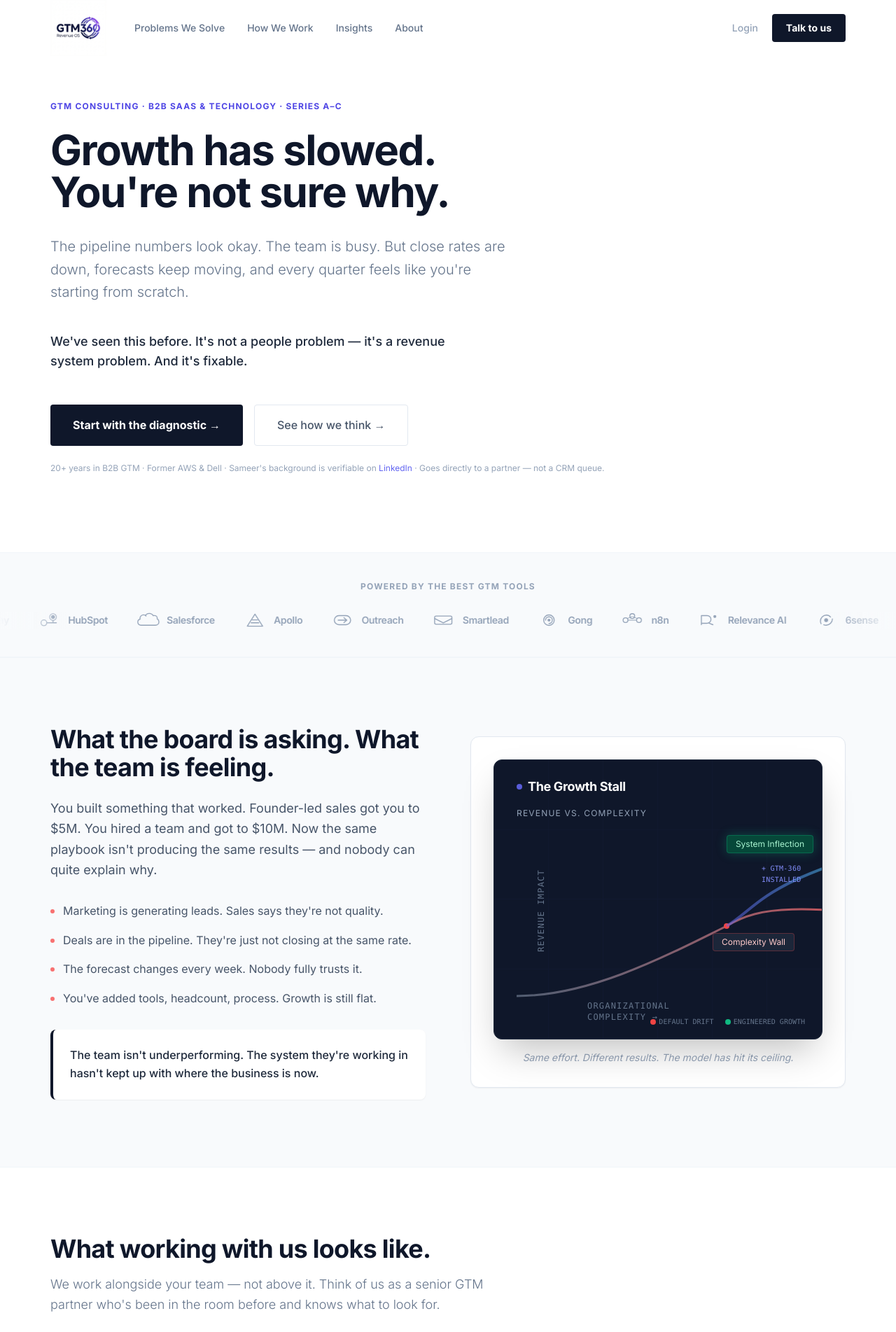
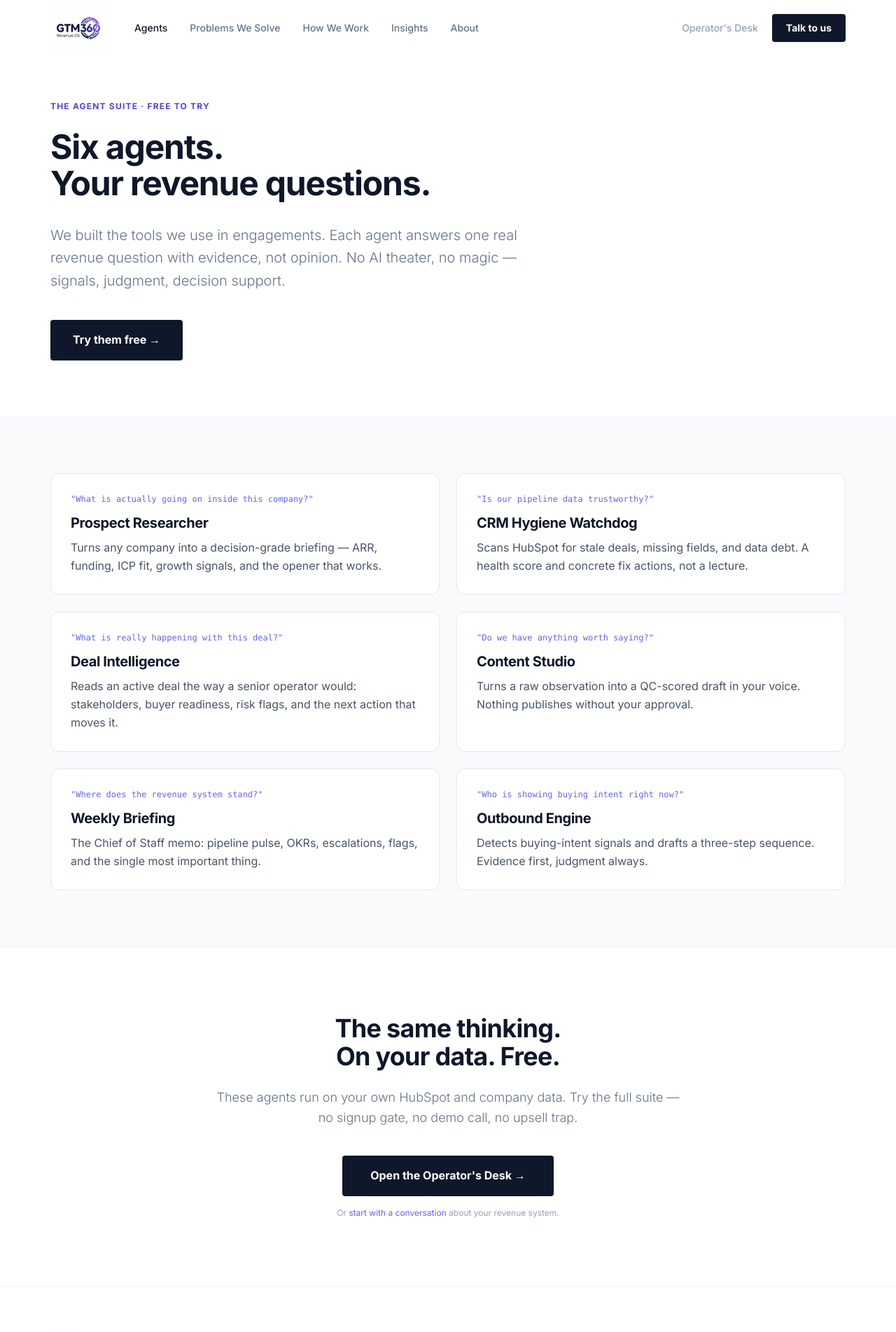
Before and after one commit to sameerjoshy/gtm-360-website, a React (Vite) app: page /agents in a window 1280 px wide. Before the commit this address led to /. Shown: the top 1903 px of the page at 70% size. Built offline with nearby package versions, Linux system fonts and the light colour scheme.

Commit message:
Add Agent Suite: agents page, home section, nav + footer links to hq.gtm-360.com, free-to-try CTAs

```diff
--- a/prerender.mjs
+++ b/prerender.mjs
@@ -19,6 +19,7 @@ const routes = [
     '/about',
     '/contact',
     '/how-we-work',
+    '/agents',
     '/problems',
     '/problems/stalled-growth',
     '/problems/pipeline-conversion',
--- a/src/App.jsx
+++ b/src/App.jsx
@@ -8,6 +8,7 @@ import Contact from './pages/Contact';
 import HowWeWork from './pages/HowWeWork';
 import Problems from './pages/Problems';
 import Insights from './pages/Insights';
+import Agents from './pages/Agents';
 
 // Engagement
 import StartHere from './pages/StartHere';
@@ -62,6 +63,7 @@ export function AppRoutes() {
                 <Route path="/problems/pipeline-conversion" element={<PipelineConversion />} />
                 <Route path="/problems/forecast-volatility" element={<ForecastVolatility />} />
                 <Route path="/insights" element={<Insights />} />
+                <Route path="/agents" element={<Agents />} />
                 <Route path="/insights/case-studies/:slug" element={<CaseStudyPost />} />
                 <Route path="/insights/:slug" element={<InsightPost />} />
                 <Route path="/start-here" element={<StartHere />} />
--- a/src/components/Footer.jsx
+++ b/src/components/Footer.jsx
@@ -28,6 +28,8 @@ const Footer = () => {
                     <div>
                         <p className="text-xs font-bold text-slate-400 uppercase tracking-widest mb-4">Work</p>
                         <div className="space-y-3">
+                            <Link to="/agents" className="block text-sm text-slate-500 hover:text-slate-900 transition-colors">The Agent Suite</Link>
+                            <a href="https://hq.gtm-360.com" className="block text-sm text-slate-500 hover:text-slate-900 transition-colors">Try the Agents →</a>
                             <Link to="/start-here" className="block text-sm text-slate-500 hover:text-slate-900 transition-colors">Start Here</Link>
                             <Link to="/gtm-consulting" className="block text-sm text-slate-500 hover:text-slate-900 transition-colors">GTM Consulting</Link>
                             <Link to="/b2b-sales-consulting" className="block text-sm text-slate-500 hover:text-slate-900 transition-colors">B2B Sales Consulting</Link>
--- a/src/components/Header.jsx
+++ b/src/components/Header.jsx
@@ -4,6 +4,7 @@ import logo from '../assets/logo.png';
 import { Menu, X } from 'lucide-react';
 
 const navLinks = [
+    { to: "/agents", label: "Agents" },
     { to: "/problems", label: "Problems We Solve" },
     { to: "/how-we-work", label: "How We Work" },
     { to: "/insights", label: "Insights" },
@@ -44,9 +45,9 @@ const Header = () => {
                 </div>
 
                 <div className="hidden md:flex items-center gap-5">
-                    <a href="https://app.gtm-360.com"
+                    <a href="https://hq.gtm-360.com"
                         className="text-sm text-slate-400 hover:text-slate-700 transition-colors font-medium">
-                        Login
+                        Operator's Desk
                     </a>
                     <Link to="/start-here"
                         className="bg-slate-900 text-white px-5 py-2.5 rounded text-sm font-bold hover:bg-slate-700 transition-all">
@@ -68,7 +69,7 @@ const Header = () => {
                         </Link>
                     ))}
                     <div className="pt-6 flex flex-col gap-3">
-                        <a href="https://app.gtm-360.com" className="text-base font-medium text-slate-400 py-2">Login</a>
+                        <a href="https://hq.gtm-360.com" className="text-base font-medium text-slate-400 py-2">Operator's Desk</a>
                         <Link to="/start-here" className="bg-slate-900 text-white text-center py-3.5 rounded font-bold">Start diagnostic →</Link>
                     </div>
                 </div>
--- /dev/null
+++ b/src/pages/Agents.jsx
@@ -0,0 +1,131 @@
+import React from 'react';
+import { Helmet } from 'react-helmet-async';
+import SEO from '../components/SEO';
+
+const agents = [
+    {
+        name: 'Prospect Researcher',
+        question: 'What is actually going on inside this company?',
+        what: 'Turns any company into a decision-grade briefing — ARR, funding, ICP fit, growth signals, and the opener that works.',
+        free: true,
+    },
+    {
+        name: 'CRM Hygiene Watchdog',
+        question: 'Is our pipeline data trustworthy?',
+        what: 'Scans HubSpot for stale deals, missing fields, and data debt. A health score and concrete fix actions, not a lecture.',
+        free: true,
+    },
+    {
+        name: 'Deal Intelligence',
+        question: 'What is really happening with this deal?',
+        what: 'Reads an active deal the way a senior operator would: stakeholders, buyer readiness, risk flags, and the next action that moves it.',
+        free: true,
+    },
+    {
+        name: 'Content Studio',
+        question: 'Do we have anything worth saying?',
+        what: 'Turns a raw observation into a QC-scored draft in your voice. Nothing publishes without your approval.',
+        free: true,
+    },
+    {
+        name: 'Weekly Briefing',
+        question: 'Where does the revenue system stand?',
+        what: 'The Chief of Staff memo: pipeline pulse, OKRs, escalations, flags, and the single most important thing.',
+        free: true,
+    },
+    {
+        name: 'Outbound Engine',
+        question: 'Who is showing buying intent right now?',
+        what: 'Detects buying-intent signals and drafts a three-step sequence. Evidence first, judgment always.',
+        free: true,
+    },
+];
+
+const AgentsPage = () => {
+    return (
+        <div className="font-sans text-slate-900 selection:bg-indigo-100 selection:text-indigo-900">
+            <SEO
+                title="The Agent Suite | GTM-360"
+                description="Six revenue agents, free to try. Prospect research, CRM hygiene, deal intelligence, content, weekly briefings, and outbound — all on your own data."
+                canonical="https://gtm-360.com/agents"
+            />
+            <Helmet>
+                <script type="application/ld+json">
+                    {JSON.stringify({
+                        "@context": "https://schema.org",
+                        "@type": "Service",
+                        "name": "GTM-360 Agent Suite",
+                        "provider": { "@type": "Organization", "name": "GTM-360" },
+                        "description": "Six revenue agents free to try: prospect researcher, CRM hygiene, deal intelligence, content studio, weekly briefing, outbound engine.",
+                    })}
+                </script>
+            </Helmet>
+
+            {/* HERO */}
+            <section className="pt-36 pb-20 bg-white">
+                <div className="container max-w-3xl">
+                    <p className="text-xs font-bold text-indigo-600 uppercase tracking-widest mb-6">
+                        The Agent Suite · Free to try
+                    </p>
+                    <h1 className="text-5xl font-bold tracking-tight mb-8 text-slate-900 leading-[1.08]">
+                        Six agents.
+                        <br />
+                        Your revenue questions.
+                    </h1>
+                    <p className="text-xl text-slate-500 mb-10 max-w-2xl font-light leading-relaxed">
+                        We built the tools we use in engagements. Each agent answers one real
+                        revenue question with evidence, not opinion. No AI theater, no magic —
+                        signals, judgment, decision support.
+                    </p>
+                    <a
+                        href="https://hq.gtm-360.com"
+                        className="inline-flex items-center justify-center bg-slate-900 text-white px-8 py-4 rounded font-bold hover:bg-slate-700 transition-all"
+                    >
+                        Try them free →
+                    </a>
+                </div>
+            </section>
+
+            {/* AGENTS GRID */}
+            <section className="py-20 bg-slate-50 border-y border-slate-100">
+                <div className="container max-w-5xl">
+                    <div className="grid grid-cols-1 md:grid-cols-2 gap-6">
+                        {agents.map((a) => (
+                            <div key={a.name} className="bg-white border border-slate-200 rounded-xl p-7 hover:border-indigo-200 hover:shadow-sm transition-all">
+                                <p className="text-xs font-mono text-indigo-500 mb-3">"{a.question}"</p>
+                                <h3 className="text-xl font-bold text-slate-900 mb-2">{a.name}</h3>
+                                <p className="text-slate-600 leading-relaxed">{a.what}</p>
+                            </div>
+                        ))}
+                    </div>
+                </div>
+            </section>
+
+            {/* CTA */}
+            <section className="py-24 bg-white">
+                <div className="container max-w-3xl text-center">
+                    <h2 className="text-3xl md:text-4xl font-bold text-slate-900 mb-6 leading-tight">
+                        The same thinking.
+                        <br />
+                        On your data. Free.
+                    </h2>
+                    <p className="text-lg text-slate-500 mb-10 max-w-2xl mx-auto font-light leading-relaxed">
+                        These agents run on your own HubSpot and company data. Try the full suite —
+                        no signup gate, no demo call, no upsell trap.
+                    </p>
+                    <a
+                        href="https://hq.gtm-360.com"
+                        className="inline-flex items-center justify-center bg-slate-900 text-white px-10 py-4 rounded font-bold hover:bg-slate-700 transition-all"
+                    >
+                        Open the Operator's Desk →
+                    </a>
+                    <p className="mt-4 text-xs text-slate-400">
+                        Or <a href="/start-here" className="text-indigo-500 hover:underline">start with a conversation</a> about your revenue system.
+                    </p>
+                </div>
+            </section>
+        </div>
+    );
+};
+
+export default AgentsPage;
--- a/src/pages/Home.jsx
+++ b/src/pages/Home.jsx
@@ -157,6 +157,44 @@ const Home = () => {
                 </div>
             </section>
 
+            {/* AGENT SUITE */}
+            <section className="py-24 bg-white">
+                <div className="container max-w-5xl">
+                    <div className="max-w-xl mb-14">
+                        <p className="text-xs font-bold text-indigo-600 uppercase tracking-widest mb-4">The Agent Suite · Free to try</p>
+                        <h2 className="text-3xl font-bold text-slate-900 mb-4">
+                            The same thinking we use in engagements. On your data.
+                        </h2>
+                        <p className="text-slate-500 font-light">
+                            Six revenue agents answer the questions your team is already asking — with evidence, not opinion. No signup gate. No demo call.
+                        </p>
+                    </div>
+                    <div className="grid grid-cols-1 md:grid-cols-3 gap-6">
+                        {[
+                            ["Prospect Researcher", "A company becomes a briefing: ARR, ICP fit, funding, signals, and the opener that works."],
+                            ["CRM Hygiene Watchdog", "Stale deals, missing fields, data debt. A health score and the fixes — not a lecture."],
+                            ["Deal Intelligence", "Stakeholders, buyer readiness, risk flags, and the next action that moves a deal."],
+                            ["Content Studio", "Raw observation to a QC-scored draft in your voice. Nothing publishes without your call."],
+                            ["Weekly Briefing", "Pipeline pulse, OKRs, flags, and the one thing that matters — every week."],
+                            ["Outbound Engine", "Buying-intent signals become a three-step sequence. Evidence first, always."],
+                        ].map(([name, desc], i) => (
+                            <div key={i} className="border border-slate-200 rounded-xl p-7 hover:border-indigo-200 hover:shadow-sm transition-all">
+                                <h3 className="text-lg font-bold text-slate-900 mb-2">{name}</h3>
+                                <p className="text-sm text-slate-500 leading-relaxed">{desc}</p>
+                            </div>
+                        ))}
+                    </div>
+                    <div className="mt-12 flex flex-col sm:flex-row items-start gap-4">
+                        <a href="https://hq.gtm-360.com" className="inline-flex items-center justify-center bg-slate-900 text-white px-8 py-4 rounded font-bold hover:bg-slate-700 transition-all">
+                            Try them free →
+                        </a>
+                        <Link to="/agents" className="inline-flex items-center justify-center border border-slate-200 text-slate-600 px-8 py-4 rounded font-medium hover:bg-slate-50 transition-all">
+                            See how each agent works
+                        </Link>
+                    </div>
+                </div>
+            </section>
+
             {/* CASE STUDIES */}
             <section className="py-24 bg-slate-50 border-y border-slate-100">
                 <div className="container max-w-5xl">
```
